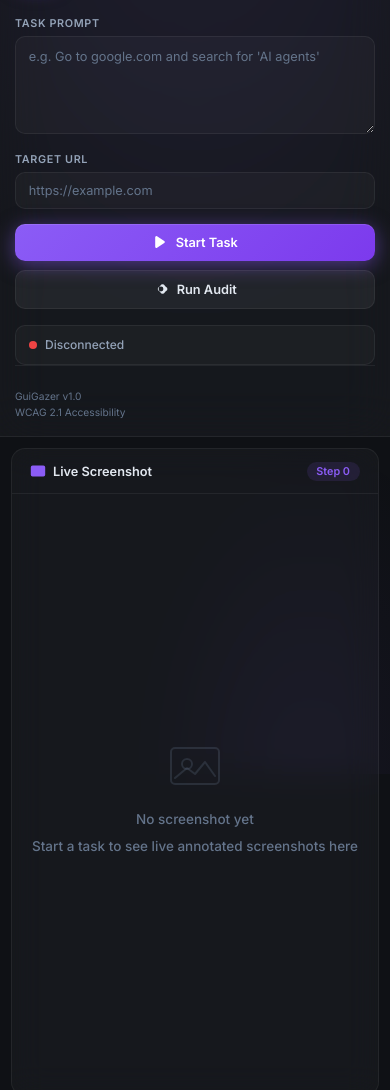
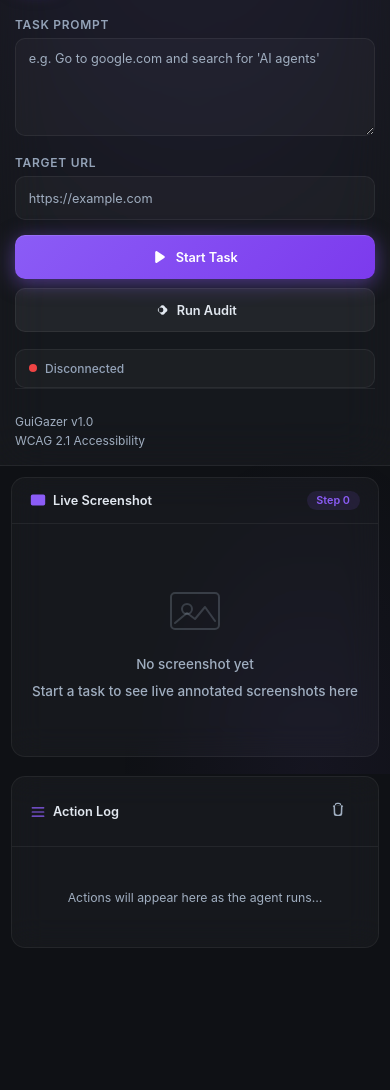
Before and after one commit to ik123a/guigazer, a plain HTML site: page frontend/index.html in a window 390 px wide. Shown: the part 70-1160 px from the top of the page. After the commit the page ends 1029 px from the top, so only its background shows below. Drawn offline with nearby package versions, Linux system fonts and the light colour scheme; files that its build step writes are made by us from their sources; files whose address does not match are found by name.

Commit message:
Improve utility UI readability and keyboard access

```diff
--- a/frontend/index.html
+++ b/frontend/index.html
@@ -4,9 +4,6 @@
   <meta charset="utf-8" />
   <meta name="viewport" content="width=device-width, initial-scale=1" />
   <title>GuiGazer — AI GUI Agent</title>
-  <link rel="preconnect" href="https://fonts.googleapis.com" />
-  <link href="https://fonts.googleapis.com/css2?family=Inter:wght@400;500;600;700;800;900&display=swap" rel="stylesheet" />
-  <script src="https://cdn.jsdelivr.net/npm/marked/marked.min.js"></script>
   <link rel="stylesheet" href="/static/style.css" />
 </head>
 <body>
@@ -54,7 +51,7 @@
       </button>
 
       <!-- Status indicator -->
-      <div class="status-wrap" id="status-wrap">
+      <div class="status-wrap" id="status-wrap" role="status" aria-live="polite">
         <span class="status-dot idle" id="status-dot"></span>
         <span class="status-text" id="status-text">Idle</span>
       </div>
@@ -100,7 +97,7 @@
           <svg class="section-icon" viewBox="0 0 20 20" fill="currentColor"><path fill-rule="evenodd" d="M2 4.75A.75.75 0 0 1 2.75 4h14.5a.75.75 0 0 1 0 1.5H2.75A.75.75 0 0 1 2 4.75ZM2 10a.75.75 0 0 1 .75-.75h14.5a.75.75 0 0 1 0 1.5H2.75A.75.75 0 0 1 2 10Zm0 5.25a.75.75 0 0 1 .75-.75h14.5a.75.75 0 0 1 0 1.5H2.75a.75.75 0 0 1-.75-.75Z" clip-rule="evenodd"/></svg>
           Action Log
         </h2>
-        <button class="clear-btn" id="clear-log" title="Clear log">
+        <button class="clear-btn" id="clear-log" title="Clear log" aria-label="Clear action log">
           <svg viewBox="0 0 20 20" fill="currentColor" width="16" height="16"><path fill-rule="evenodd" d="M8.75 1A2.75 2.75 0 0 0 6 3.75v.443a41 41 0 0 0-1.783.18A.75.75 0 0 0 4.4 5.86l.3 9.066A2.75 2.75 0 0 0 7.446 17.5h5.108a2.75 2.75 0 0 0 2.746-2.574l.3-9.066a.75.75 0 0 0 .183-1.487A41 41 0 0 0 14 4.193V3.75A2.75 2.75 0 0 0 11.25 1h-2.5ZM10 4c-1.257 0-2.5.05-3.728.148l-.002.002.3 9.066c.053 1.59 1.37 2.784 2.876 2.784h1.108c1.507 0 2.823-1.194 2.876-2.784l.3-9.066A38 38 0 0 0 10 4Zm-1.25-1.5a1.25 1.25 0 0 0-1.25 1.25v.2A40 40 0 0 1 10 3.75c.844 0 1.68.032 2.5.095V3.75a1.25 1.25 0 0 0-1.25-1.25h-2.5Z" clip-rule="evenodd"/></svg>
         </button>
       </div>
--- a/frontend/style.css
+++ b/frontend/style.css
@@ -18,7 +18,7 @@
 
   --text:        #e2e8f0;
   --text-sec:    #94a3b8;
-  --text-muted:  #64748b;
+  --text-muted:  #a0aec0;
 
   --green:       #22c55e;
   --blue:        #3b82f6;
@@ -131,6 +131,7 @@ body::before {
   margin-bottom: .4rem;
 }
 .input {
+  min-height: 44px;
   width: 100%;
   padding: .65rem .85rem;
   background: var(--bg-glass);
@@ -152,6 +153,7 @@ body::before {
 
 /* Buttons */
 .btn {
+  min-height: 44px;
   width: 100%;
   display: flex;
   align-items: center;
@@ -340,6 +342,13 @@ body::before {
   transition: color var(--transition), background var(--transition);
 }
 .clear-btn:hover { color: var(--red); background: rgba(239,68,68,.1); }
+.label, .logo-sub, .sidebar-footer { font-size: .8rem; }
+.placeholder-hint { font-size: .85rem; }
+.clear-btn { min-width: 44px; min-height: 44px; }
+.input:focus-visible, .btn:focus-visible, .clear-btn:focus-visible {
+  outline: 2px solid #ddd6fe;
+  outline-offset: 3px;
+}
 
 /* Action entry */
 .action-entry {
@@ -450,7 +459,9 @@ body::before {
   .sidebar-inner { padding: 1rem; }
   body { flex-direction: column; }
   .main { margin-left: 0; }
-  .viewer-card { min-height: 240px; }
+  .main { min-height: 0; }
+  .viewer-card { flex: none; min-height: 280px; }
+  .viewer { min-height: 220px; }
   .log-card { max-height: 260px; }
 }
 
@@ -458,3 +469,7 @@ body::before {
   .logo-title { font-size: 1.1rem; }
   .main { padding: .75rem; }
 }
+
+@media (prefers-reduced-motion: reduce) {
+  *, *::before, *::after { animation: none !important; transition: none !important; }
+}
```
Also changed, not shown: docs/ui-disconnected-mobile.png (added), docs/ui-disconnected.png (added), 1 other file.
